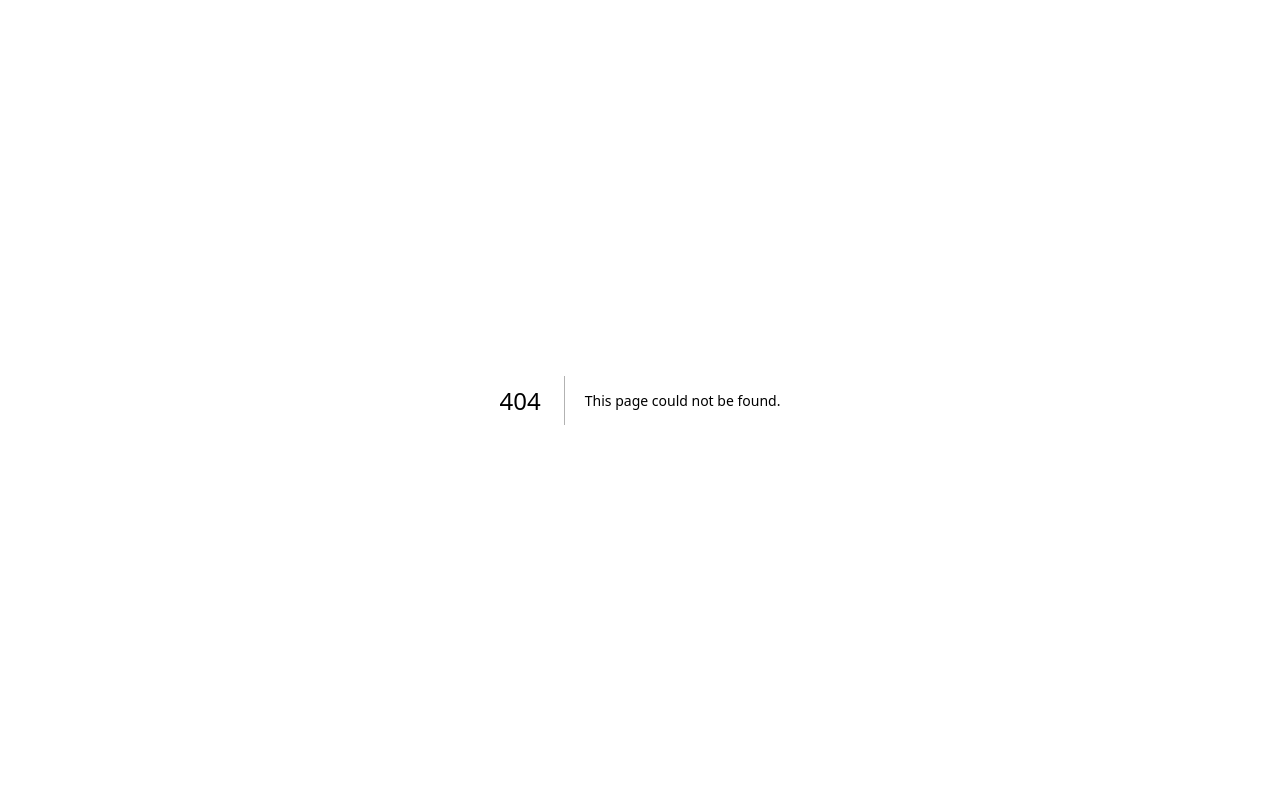
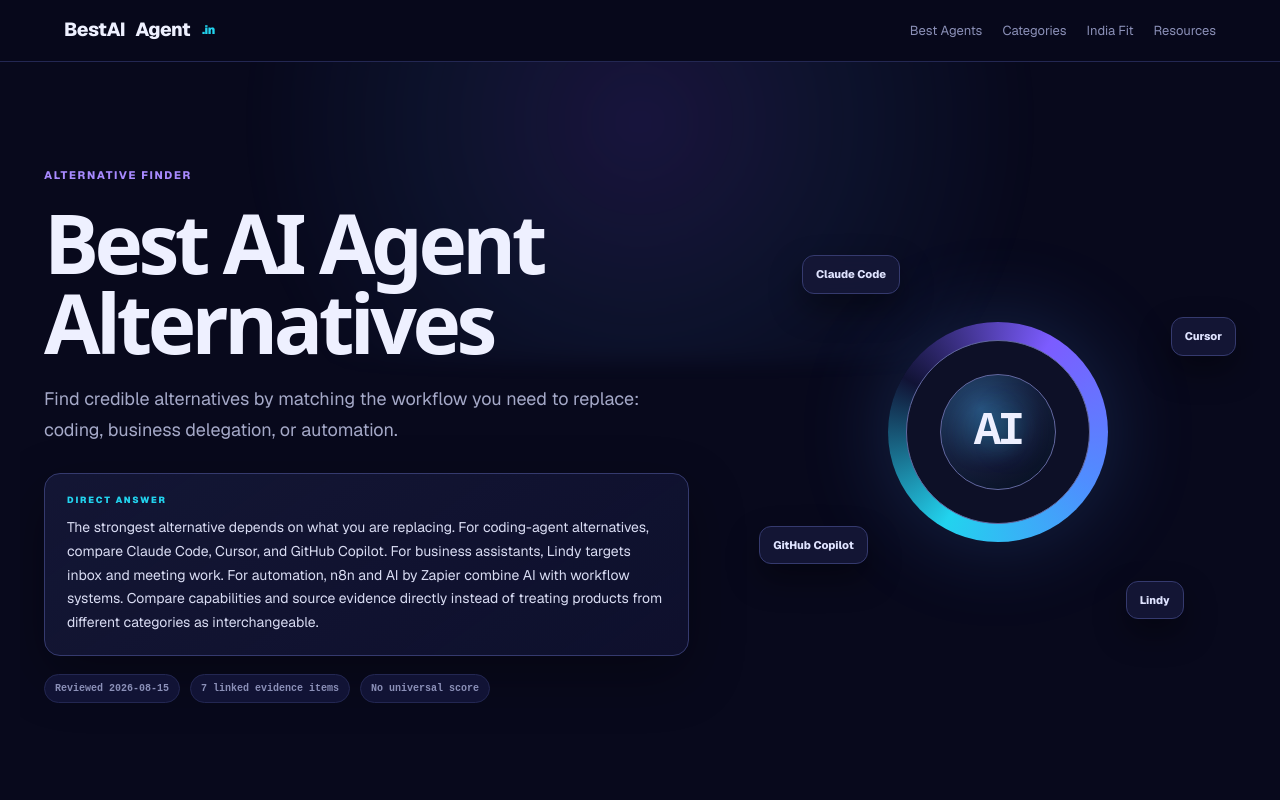
Before and after one commit to CodesbyFebin/Best-Ai-Agents, a Next.js app: page /best-ai-agent-alternatives in a window 1280 px wide. Before the commit this address had no page. Shown: the top 800 px of the page. Built offline with nearby package versions, Linux system fonts and the light colour scheme.

Commit message:
feat: add AI agent alternatives evidence pillar

```diff
--- /dev/null
+++ b/app/best-ai-agent-alternatives/page.tsx
@@ -0,0 +1,26 @@
+import type { Metadata } from "next";
+import { notFound } from "next/navigation";
+import { PillarPage } from "@/src/components/pillars/PillarPage";
+import { getPillarManifest } from "@/src/lib/getPillarManifest";
+
+export const dynamic = "force-static";
+
+export const metadata: Metadata = {
+  title: "Best AI Agent Alternatives 2026 | BestAIAgent.in",
+  description:
+    "Find AI agent alternatives by matching the workflow being replaced and comparing first-party evidence across coding, business, and automation tools.",
+  alternates: { canonical: "https://bestaiagent.in/best-ai-agent-alternatives" },
+  openGraph: {
+    title: "Best AI Agent Alternatives — Evidence by Workflow",
+    description:
+      "Compare alternatives inside the same user job before crossing product categories.",
+    url: "https://bestaiagent.in/best-ai-agent-alternatives",
+    type: "website",
+  },
+};
+
+export default function BestAiAgentAlternativesPage() {
+  const manifest = getPillarManifest("best-ai-agent-alternatives");
+  if (!manifest) notFound();
+  return <PillarPage manifest={manifest} />;
+}
```
